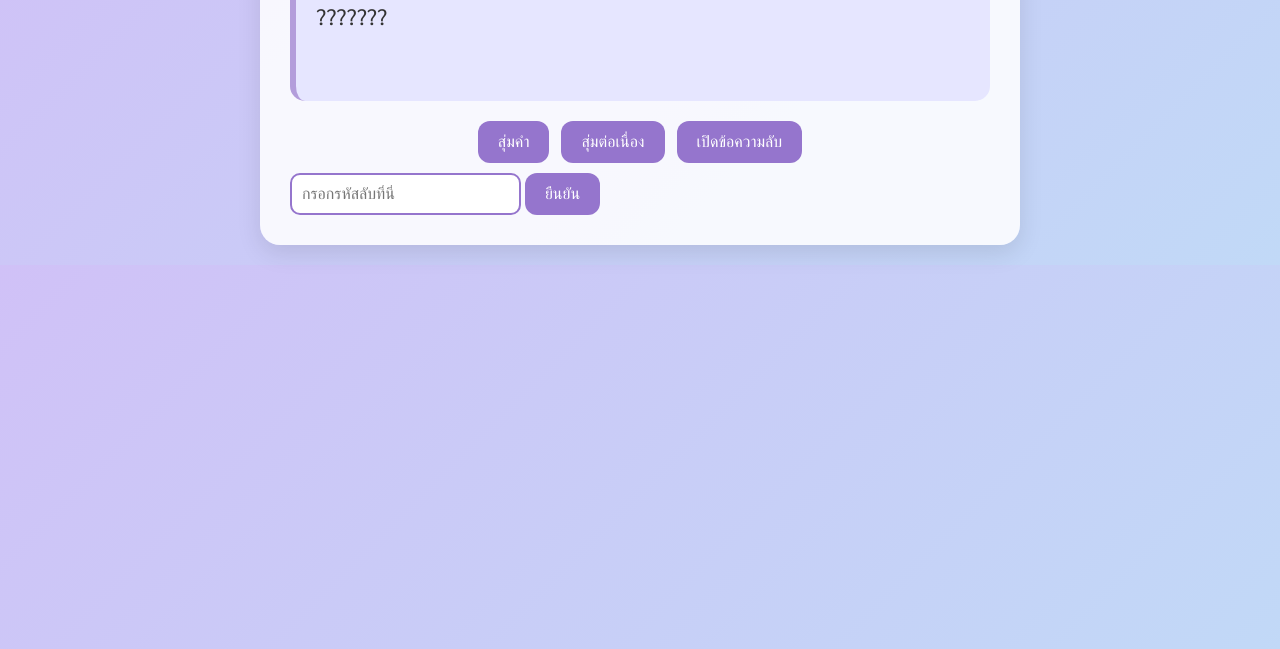
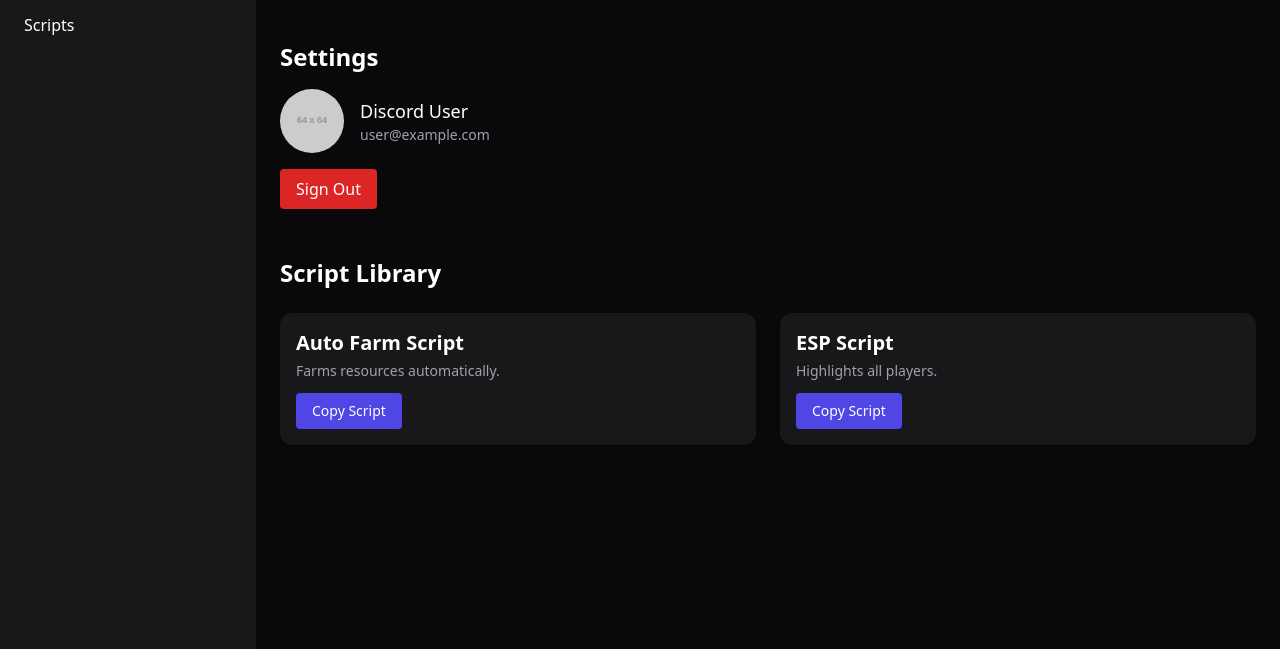
Before and after one commit to Notisyyy/Notisyyy.github.io, a plain HTML site: page index.html in a window 1280 px wide. Shown: the part 151-800 px from the top of the page. Drawn offline with nearby package versions, Linux system fonts and the light colour scheme; placeholder pictures from the web are drawn by us.

Commit message:
Update index.html

```diff
--- a/index.html
+++ b/index.html
@@ -1,200 +1,73 @@
-<!DOCTYPE html>
-<html lang="th">
+<!DOCTYPE html><html lang="en" class="bg-zinc-950 text-white">
   <head>
     <meta charset="UTF-8" />
-  <meta name="viewport" content="width=device-width, initial-scale=1" />
-  <title>สำหรับคุณซันคนพิเศษที่สุด</title>
-  <style>
-    @import url('https://fonts.googleapis.com/css2?family=Sarabun:wght@400;600&display=swap');
+    <meta name="viewport" content="width=device-width, initial-scale=1.0" />
+    <title>Kyntho Hub</title>
+    <script src="https://cdn.tailwindcss.com"></script>
+  </head>
+  <body class="flex">
+    <!-- Sidebar -->
+    <aside class="w-64 h-screen bg-zinc-900 p-4 space-y-4">
+      <h1 class="text-xl font-bold">Kyntho Hub</h1>
+      <nav class="space-y-2">
+        <a href="#dashboard" class="block hover:bg-zinc-800 p-2 rounded">Dashboard</a>
+        <a href="#settings" class="block hover:bg-zinc-800 p-2 rounded">Settings</a>
+        <a href="#scripts" class="block hover:bg-zinc-800 p-2 rounded">Scripts</a>
+      </nav>
+    </aside><!-- Main -->
+<main class="flex-1 p-6 space-y-12">
+  <!-- Dashboard -->
+  <section id="dashboard">
+    <h2 class="text-2xl font-semibold mb-2">Welcome to Kyntho Hub</h2>
+    <p class="text-zinc-400">Please login with Discord (simulated for demo).</p>
+    <button onclick="alert('Simulate Discord login')" class="mt-4 bg-indigo-600 px-4 py-2 rounded hover:bg-indigo-500">
+      Sign in with Discord
+    </button>
+  </section>
 
-    body {
-      font-family: 'Sarabun', sans-serif;
-      background: linear-gradient(135deg, #d0c1f7, #c1d9f7);
-      color: #333;
-      margin: 0;
-      padding: 20px;
-      overflow-x: hidden;
-    }
+  <!-- Settings -->
+  <section id="settings">
+    <h2 class="text-2xl font-semibold mb-4">Settings</h2>
+    <div class="flex items-center gap-4">
+      <img src="https://via.placeholder.com/64" class="w-16 h-16 rounded-full" alt="User profile" />
+      <div>
+        <p class="text-lg">Discord User</p>
+        <p class="text-sm text-zinc-400">user@example.com</p>
+      </div>
+    </div>
+    <button onclick="alert('Sign out clicked')" class="mt-4 bg-red-600 px-4 py-2 rounded hover:bg-red-500">
+      Sign Out
+    </button>
+  </section>
 
-    .container {
-      max-width: 700px;
-      margin: auto;
-      background: #ffffffdd;
-      padding: 30px;
-      border-radius: 20px;
-      box-shadow: 0 8px 25px rgba(0, 0, 0, 0.1);
-    }
-
-    h1 {
-      text-align: center;
-      color: #6a5acd;
-      margin-bottom: 20px;
-    }
-
-    .love-display {
-      font-size: 1.4rem;
-      background: #e6e6ff;
-      padding: 20px;
-      border-left: 6px solid #b39ddb;
-      border-radius: 15px;
-      min-height: 80px;
-      margin-bottom: 20px;
-      transition: transform 0.2s ease;
-    }
-
-    .buttons {
-      display: flex;
-      flex-wrap: wrap;
-      gap: 12px;
-      justify-content: center;
-    }
-
-    button {
-      padding: 12px 20px;
-      font-size: 1rem;
-      border: none;
-      border-radius: 12px;
-      cursor: pointer;
-      background-color: #9575cd;
-      color: white;
-      transition: background 0.2s ease, transform 0.1s ease;
-    }
-
-    button:hover {
-      background-color: #7e57c2;
-      transform: scale(1.05);
-    }
-
-    .heart {
-      position: fixed;
-      font-size: 24px;
-      color: #ff80ab;
-      animation: floatUp 2s ease forwards;
-      z-index: 999;
-    }
-
-    @keyframes floatUp {
-      0% {
-        opacity: 1;
-        transform: translateY(0);
-      }
-      100% {
-        opacity: 0;
-        transform: translateY(-150px);
-      }
-    }
-
-    @keyframes pop {
-      0% { transform: scale(1); }
-      50% { transform: scale(1.05); }
-      100% { transform: scale(1); }
-    }
-
-    #secretMsg {
-      display: none;
-      margin-top: 20px;
-      text-align: center;
-      font-size: 1.2rem;
-      color: #6a1b9a;
-    }
-
-    #passwordInput {
-      padding: 10px;
-      margin-top: 10px;
-      font-size: 1rem;
-      border-radius: 10px;
-      border: 2px solid #9575cd;
-    }
-
-    @media (max-width: 480px) {
-      .love-display {
-        font-size: 1.1rem;
-      }
-      button {
-        width: 100%;
-      }
-    }
-  </style>
-</head>
-<body>
-  <div class="container">
-    <h1>สำหรับคุณซันคนพิเศษที่สุด</h1>
-    <div id="loveDisplay" class="love-display">???????</div>
-    <div class="buttons">
-      <button onclick="showRandomLove()">สุ่มคำ</button>
-      <button onclick="toggleAuto()">สุ่มต่อเนื่อง</button>
-      <button onclick="openSecret()">เปิดข้อความลับ</button>
+  <!-- Scripts -->
+  <section id="scripts">
+    <h2 class="text-2xl font-semibold mb-6">Script Library</h2>
+    <div class="grid grid-cols-1 md:grid-cols-2 gap-6">
+      <div class="bg-zinc-900 rounded-xl p-4 shadow hover:shadow-lg">
+        <h3 class="text-xl font-bold mb-1">Auto Farm Script</h3>
+        <p class="text-zinc-400 text-sm mb-3">Farms resources automatically.</p>
+        <button onclick="copyScript('loadstring(\"https://example.com/autofarm.lua\")()')" class="bg-indigo-600 px-4 py-2 rounded hover:bg-indigo-500 text-sm">
+          Copy Script
+        </button>
       </div>
-
-    <div id="secretMsg">รักน้ารักมากๆด้วย</div>
-    <input type="text" id="passwordInput" placeholder="กรอกรหัสลับที่นี่" />
-    <button onclick="checkPassword()">ยืนยัน</button>
+      <div class="bg-zinc-900 rounded-xl p-4 shadow hover:shadow-lg">
+        <h3 class="text-xl font-bold mb-1">ESP Script</h3>
+        <p class="text-zinc-400 text-sm mb-3">Highlights all players.</p>
+        <button onclick="copyScript('loadstring(\"https://example.com/esp.lua\")()')" class="bg-indigo-600 px-4 py-2 rounded hover:bg-indigo-500 text-sm">
+          Copy Script
+        </button>
       </div>
+    </div>
+  </section>
+</main>
 
 <script>
-    const loveMessages = [
-      "วันนี้ก็คิ้วท์เหมือนเดิมเลยนะคุณซัน",
-      "แอบยิ้มทุกครั้งที่คิดถึงชื่อเธอ",
-      "ถ้าใจเรามีสี คงเป็นม่วงละมุนที่มีคุณชามิกอยู่ตรงกลาง",
-      "เธอคือความน่ารักที่ทำให้ทุกวันเป็นวันที่ดี",
-      "เวลาคิดถึงคุณซัน ใจก็เต้นแรงทุกทีเลย",
-      "คุณซันคือความอบอุ่นแบบที่เราไม่อยากให้หายไป",
-      "มีเธออยู่ในใจทุกวินาทีเลยรู้ไหม",
-      "อยากบอกว่ารักนะ...แต่เขินจังเลยคุณซัน",
-      "อยู่ใกล้คุณซันแล้วใจมันฟูเลยแหละ",
-      "รักนะคะคุณซัน คนเดียวเลยนะ"
-    ];
-
-    const loveDisplay = document.getElementById("loveDisplay");
-    let autoMode = false;
-    let interval;
-
-    function showRandomLove() {
-      const randomMsg = loveMessages[Math.floor(Math.random() * loveMessages.length)];
-      loveDisplay.textContent = randomMsg;
-      loveDisplay.style.animation = "pop 0.3s ease";
-      setTimeout(() => {
-        loveDisplay.style.animation = "";
-      }, 300);
-
-      showHeartEffect();
-    }
-
-    function toggleAuto() {
-      autoMode = !autoMode;
-      if (autoMode) {
-        interval = setInterval(showRandomLove, 2000);
-        alert("สุ่มคำแบบคิ้วท์ๆ เริ่มแล้วน้า~");
-      } else {
-        clearInterval(interval);
-        alert("หยุดก่อนเนอะ ค่อยคิดถึงต่อน้า");
-      }
-    }
-
-    function showHeartEffect() {
-      const heart = document.createElement("div");
-      heart.classList.add("heart");
-      heart.textContent = "❤";
-      heart.style.left = `${Math.random() * 90 + 5}%`;
-      heart.style.bottom = "20px";
-      document.body.appendChild(heart);
-      setTimeout(() => heart.remove(), 2000);
-    }
-
-    function openSecret() {
-      document.getElementById("passwordInput").style.display = "inline-block";
-      document.getElementById("passwordInput").focus();
-      document.getElementById("secretMsg").style.display = "none";  // Hide the secret initially
-    }
-
-    function checkPassword() {
-      const password = document.getElementById("passwordInput").value;
-      if (password === "รักจริง") {
-        document.getElementById("secretMsg").style.display = "block";
-      } else {
-        alert("รหัสผิด ลองใหม่อีกครั้ง!");
-      }
+  function copyScript(code) {
+    navigator.clipboard.writeText(code.replaceAll('\\"', '"'));
+    alert("Copied to clipboard!");
   }
 </script>
+
   </body>
 </html>
```
Lines whose indentation alone changed are shown as unchanged.
